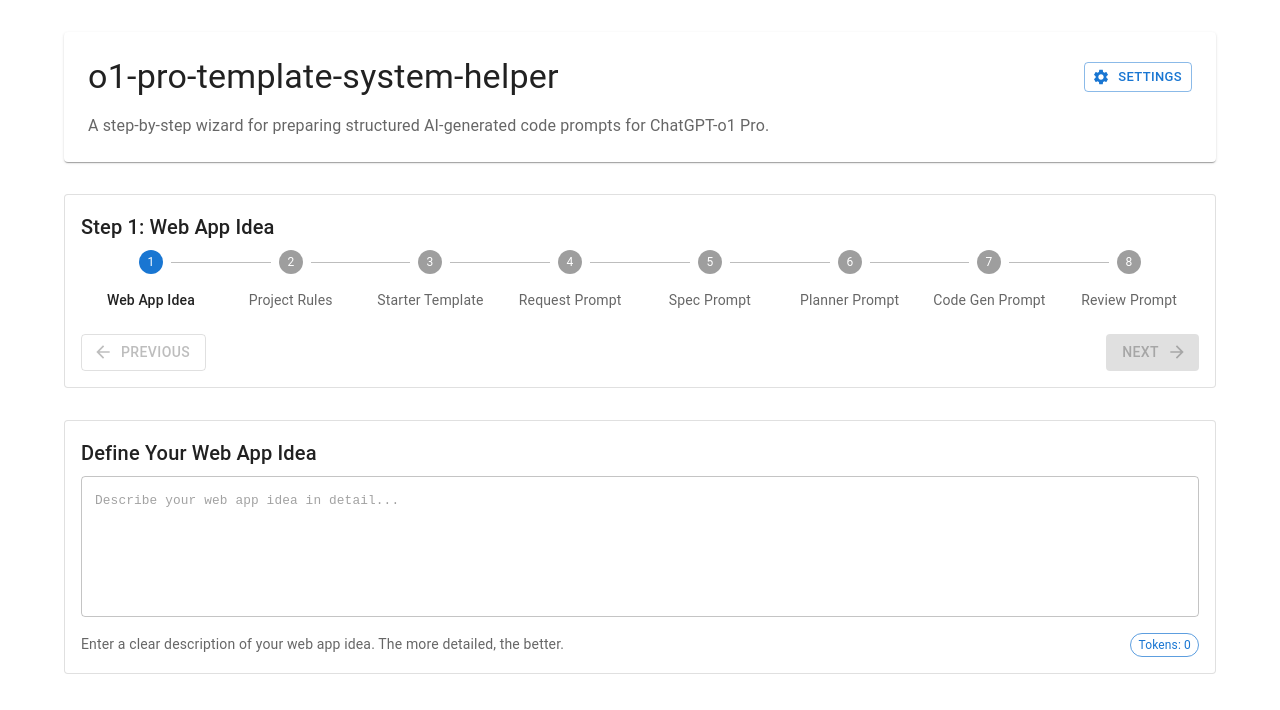
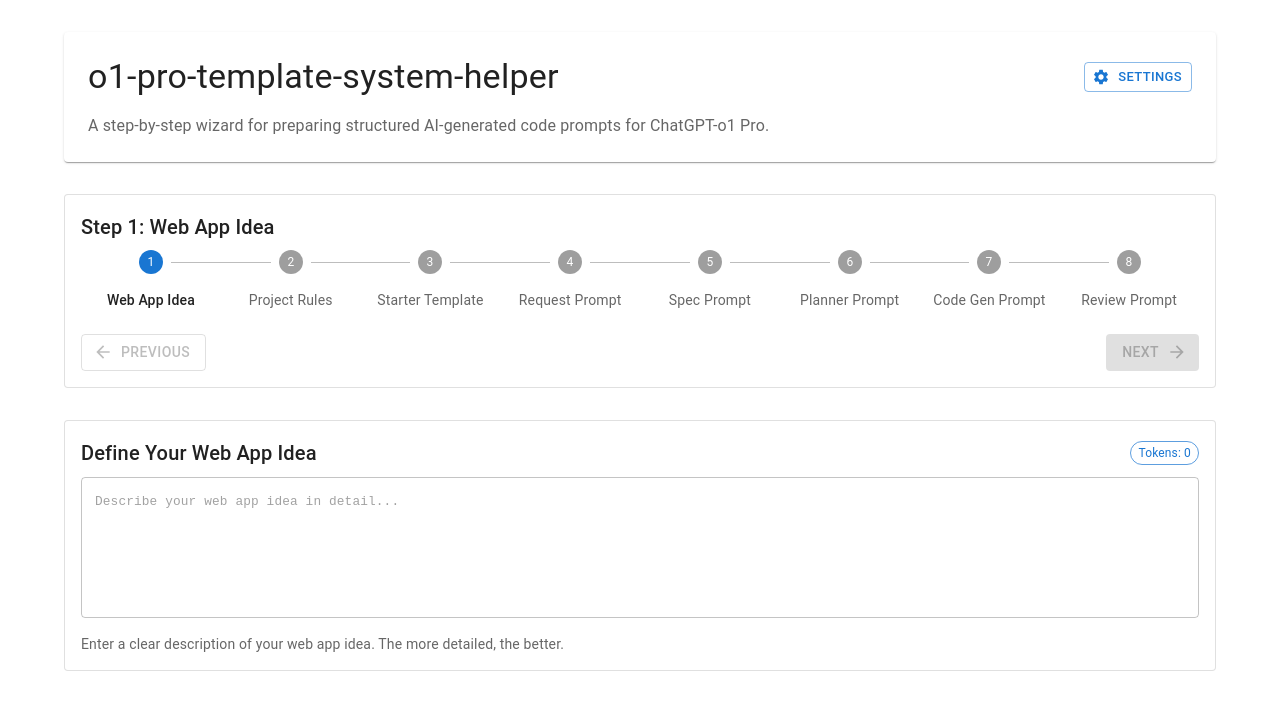
Before and after one commit to kcabr/cizzle-ai-software-builder, a React (Vite) app: page / in a window 1280 px wide. Shown: the top 710 px of the page. Built offline with nearby package versions, Linux system fonts and the light colour scheme.

Commit message:
Moved token counters to top

```diff
--- a/src/components/common/PromptHeaderWithCopy.tsx
+++ b/src/components/common/PromptHeaderWithCopy.tsx
@@ -4,6 +4,7 @@
 import { Box, Button, Typography } from '@mui/material';
 import { CopyAllOutlined } from '@mui/icons-material';
 import { copyToClipboard } from '../../utils/clipboardUtils';
+import TokenCounter from './TokenCounter';
 
 interface PromptHeaderWithCopyProps {
   /**
@@ -47,6 +48,7 @@
         </Button>
       </Typography>
       <Box sx={{ flexGrow: 1 }} />
+      <TokenCounter text={contentToCopy} sx={{ mr: 2 }} />
     </Box>
   );
 };
--- a/src/components/common/PromptOutput.tsx
+++ b/src/components/common/PromptOutput.tsx
@@ -49,12 +49,11 @@
       <Box
         sx={{
           display: "flex",
-          justifyContent: "space-between",
+          justifyContent: "flex-start",
           alignItems: "center",
         }}
       >
         <CopyButton text={value} disabled={!value} />
-        <TokenCounter text={value} />
       </Box>
     </Paper>
   );
--- a/src/components/common/TextInput.tsx
+++ b/src/components/common/TextInput.tsx
@@ -34,9 +34,12 @@
 }: TextInputProps) => {
   return (
     <Paper elevation={0} variant="outlined" sx={{ p: 2, mb: 3 }}>
-      <Typography variant="h6" gutterBottom>
-        {label}
-      </Typography>
+      <Box sx={{ display: 'flex', justifyContent: 'space-between', alignItems: 'center', mb: 1 }}>
+        <Typography variant="h6">
+          {label}
+        </Typography>
+        {showTokenCount && <TokenCounter text={value} />}
+      </Box>
 
       <TextField
         value={value}
@@ -51,10 +54,11 @@
         sx={{ mb: 2, ...textAreaStyles }}
       />
 
-      <Box sx={{ display: 'flex', justifyContent: 'space-between', alignItems: 'center' }}>
-        {helperText && <Typography variant="body2" color="text.secondary">{helperText}</Typography>}
-        {showTokenCount && <TokenCounter text={value} />}
-      </Box>
+      {helperText && (
+        <Box sx={{ display: 'flex', justifyContent: 'space-between', alignItems: 'center' }}>
+          <Typography variant="body2" color="text.secondary">{helperText}</Typography>
+        </Box>
+      )}
     </Paper>
   );
 };
```
